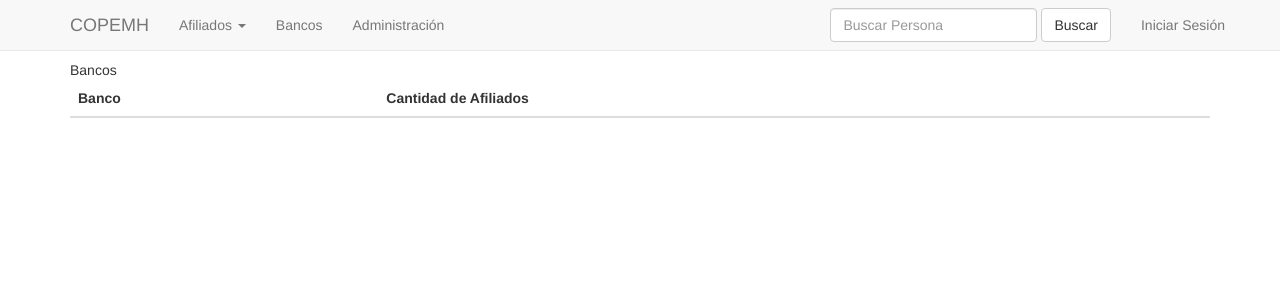
After one commit to SpectralAngel/taupdater, a Django app: template updater/templates/updater/bank_list.html in a window 1280 px wide. The commit adds this page. Shown: the top 300 px of the page. Run offline with Django 3.2, Linux system fonts and the light colour scheme; the template is opened without the code that fills it, so the values that code supplies are empty; some libraries are stand-ins or nearby versions.

```diff
--- a/templates/navbar.html
+++ b/templates/navbar.html
@@ -3,7 +3,7 @@
     <div class="container">
         <div class="navbar-header">
             <button type="button" class="navbar-toggle" data-toggle="collapse" data-target=".navbar-collapse">
-                <span class="sr-only">Toggle navigation</span>
+                <span class="sr-only">{% trans 'Toggle navigation' %}</span>
                 <span class="icon-bar"></span>
                 <span class="icon-bar"></span>
                 <span class="icon-bar"></span>
@@ -14,13 +14,14 @@
             <ul class="nav navbar-nav">
                 <li class="dropdown">
                     <a href="#" class="dropdown-toggle" data-toggle="dropdown">
-                        Afiliados <b class="caret"></b>
+                        {% trans 'Afiliados' %} <b class="caret"></b>
                     </a>
                     <ul class="dropdown-menu">
                         <li></li>
                     </ul>
                 </li>
-                <li><a href="{% url 'admin:index' %}">Administraci&oacute;n</a></li>
+                <li><a href="{% url 'banco-update-list' %}">{% trans 'Bancos' %}</a></li>
+                <li><a href="{% url 'admin:index' %}">{% trans 'Administraci&oacute;n' %}</a></li>
             </ul>
             <div class="navbar-right">
                 <form class="navbar-form navbar-left" method="get">
@@ -29,7 +30,8 @@
                                placeholder="Buscar Persona">
                         {% csrf_token %}
                     </div>
-                    <button type="submit" class="btn btn-default">Buscar
+                    <button type="submit" class="btn btn-default">
+                        {% trans 'Buscar' %}
                     </button>
                 </form>
                 <ul class="nav navbar-nav navbar-right">
@@ -41,7 +43,7 @@
                                 <span class="caret"></span>
                             </a>
                         {% else %}
-                            <a  class="navbar-link">Iniciar Sesi&oacute;n</a>
+                            <a  class="navbar-link">{% trans 'Iniciar Sesi&oacute;n' %}</a>
                         {% endif %}
                     </li>
                 </ul>
--- a/updater/forms.py
+++ b/updater/forms.py
@@ -34,9 +34,9 @@ class CobroGenerarForm(FieldSetFormMixin):
     banco = forms.ModelChoiceField(Banco.objects.all(),
                                    widget=forms.HiddenInput())
     fecha = forms.DateField(widget=DateTimePicker(
-        options={"format": "YYYY-MM-DD", "pickTime": False})
+        options={"format": "YYYY-MM-DD"})
     )
-    cobrar_colegiacion = forms.BooleanField()
+    cobrar_colegiacion = forms.BooleanField(required=False)
 
     def __init__(self, *args, **kwargs):
         super(CobroGenerarForm, self).__init__(*args, **kwargs)
--- /dev/null
+++ b/updater/templates/updater/bank_list.html
@@ -0,0 +1,35 @@
+{% extends 'base.html' %}
+{% block content %}
+    {% load crispy_forms_tags %}{% load l10n %}{% load i18n %}{% load staticfiles %}
+    <div class="row">
+        <div class="col-md-12 col-xs-12">
+            {% trans 'Bancos' %}
+        </div>
+    </div>
+    <div class="row">
+        <div class="col-md-12">
+            <table class="table table-striped">
+                <thead>
+                <tr>
+                    <th>{% trans 'Banco' %}</th>
+                    <th>{% trans 'Cantidad de Afiliados' %}</th>
+                </tr>
+                </thead>
+                <tbody>
+                {% for banco in object_list %}
+                    <tr>
+                        <td>
+                            <a href="{% url 'banco-update-detail' banco.id %}">
+                                {{ banco.nombre }}
+                            </a>
+                        </td>
+                        <td>
+                            {{ banco.affiliate_set.count }}
+                        </td>
+                    </tr>
+                {% endfor %}
+                </tbody>
+            </table>
+        </div>
+    </div>
+{% endblock %}
--- a/updater/urls.py
+++ b/updater/urls.py
@@ -24,13 +24,13 @@ urlpatterns = [
     url(
         r'^bank/list$',
         views.BancoListView.as_view(),
-        name='banco-list'
+        name='banco-update-list'
     ),
 
     url(
         r'^bank/(?P<pk>\d+)$',
         views.BancoDetailView.as_view(),
-        name='banco-detail'
+        name='banco-update-detail'
     ),
 
     url(
```
Also changed, not shown: updater/generators.py (+21 -18 lines), updater/templates/updater/bank_detail.html (added, +16 -0 lines), updater/templates/updater/bankupdatefile_list.html (+4 -3 lines), updater/views.py (+11 -2 lines).
